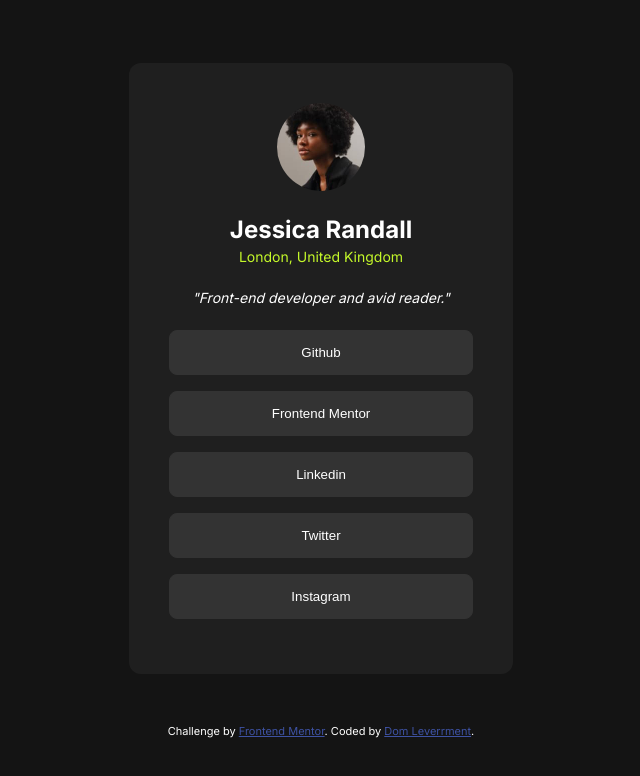
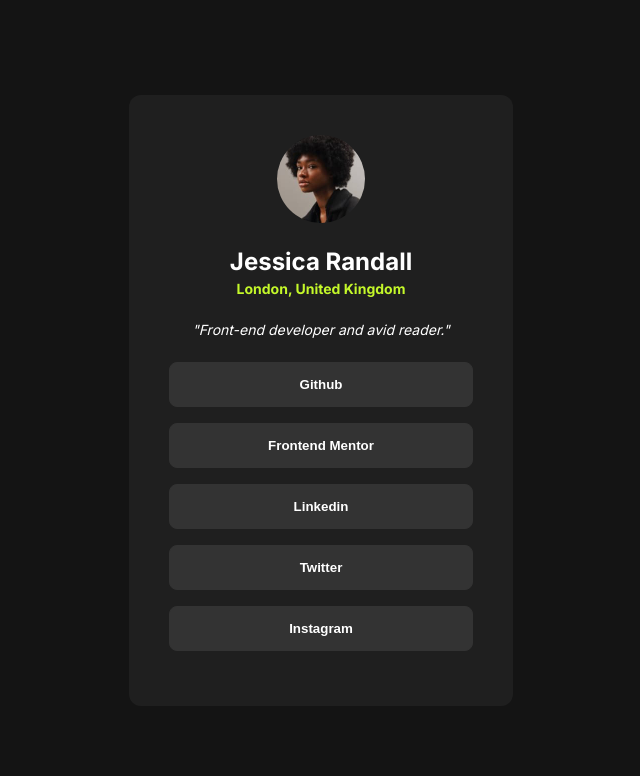
Before and after one commit to DomLeverment/social-links-challenge, a plain HTML site: page index.html in a window 1280 px wide. Shown: the whole page, without its empty margins (319-959 px from the left). Drawn offline with Linux system fonts and the light colour scheme.

Commit message:
removing footer and making the text bold in button

```diff
--- a/index.html
+++ b/index.html
@@ -32,10 +32,5 @@
     </div>
 </div>
 
-<!-- footer -->
-  <footer class="attribution">
-    Challenge by <a href="https://www.frontendmentor.io?ref=challenge" target="_blank">Frontend Mentor</a>.
-    Coded by <a href="linkedin.com/in/dom-leverment-1262a175">Dom Leverrment</a>.
-  </footer>
 </body>
 </html>
--- a/style.css
+++ b/style.css
@@ -53,6 +53,7 @@ h1 {
     margin-top: 4px;
     font-size: 14px;
     color: #C4F82A;
+    font-weight: bold;
 }
 
 .tagline {
@@ -72,6 +73,7 @@ h1 {
 .social_links a {
     color: #FFFFFF;
     text-decoration: none;
+    font-weight: bold;
 }
 
 button {
```
Also changed, not shown: assets/images/Screenshot 2024-06-03 at 16.53.31 copy.png (renamed from assets/Screenshot 2024-06-03 at 16.53.31 copy.png), 1 other file.
